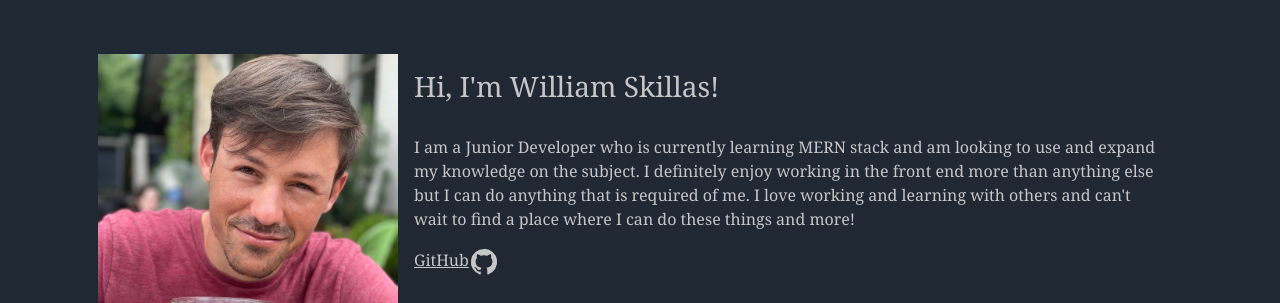
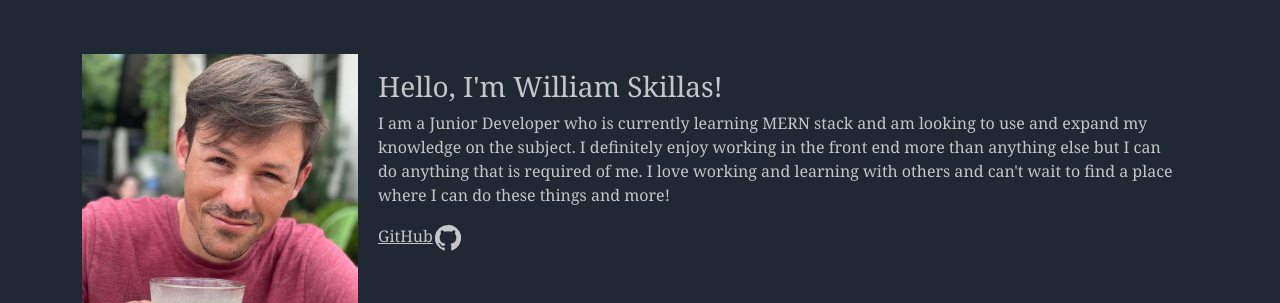
Before and after one commit to wmskillas/wmskillas-Portfolio, a React (Create React App) app in the folder wmskillas-portfolio/: page / in a window 1280 px wide. Shown: the part 2467-2770 px from the top of the page. Built offline with nearby package versions, Linux system fonts and the light colour scheme.

Commit message:
fixed some media screens so that text doesnt tear

```diff
--- a/wmskillas-portfolio/src/App.css
+++ b/wmskillas-portfolio/src/App.css
@@ -37,11 +37,11 @@
   }
 }
 
-.cardsize {
+.cardSize {
   width: 38rem;
 }
 
-.headerbg {
+.headerBg {
   background-color: #0b0c10;
 }
 
@@ -49,11 +49,12 @@ main {
   background-color: #1f2833;
   font-family: Georgia, "Times New Roman", Times, serif;
 }
-.myimage {
-  max-height: 25rem;
+.myImage {
+  max-height: 23rem;
+  float: left;
 }
 
-.headertitle {
+.headerTitle {
   font-size: 5rem;
   color: #66fcf1;
 }
@@ -91,3 +92,40 @@ main {
   font-size: 40px;
   font-weight: bold;
 }
+
+.projectWrap {
+  display: flex;
+  flex-wrap: wrap;
+  justify-content: center;
+}
+
+.aboutWrap {
+  display: flex;
+  flex-wrap: wrap;
+  align-items: flex-start;
+  flex-direction: column;
+}
+
+.aboutMargin {
+  margin-right: 20px;
+  margin-bottom: 10px;
+}
+
+.navAdjust {
+  padding-right: 10px;
+}
+
+@media screen and (max-width: 340px) {
+  .headerTitle {
+    font-size: 4rem;
+  }
+}
+
+@media screen and (max-width: 417px) {
+
+  .myImage {
+    display: flex;
+    float: none;
+    padding-left: 10px;
+  }
+}
--- a/wmskillas-portfolio/src/components/About.js
+++ b/wmskillas-portfolio/src/components/About.js
@@ -6,11 +6,11 @@ const About = () => {
   return (
     <section id="about">
       <div className="container my-5">
-        <div className=" d-flex m-3">
-          <img className="myimage d-flex" src={Me}></img>
-          <div className="m-3 textColor">
-            <h3>Hi, I'm William Skillas!</h3>
-            <br />
+        <div className="display-flex aboutWrap">
+          <div>
+          <img className="myImage aboutMargin" src={Me}></img>
+          <div className="m-3 textColor aboutText">
+            <h3 className="aboutText">Hello, I'm William Skillas!</h3>
             <p className="">
               I am a Junior Developer who is currently learning MERN stack and
               am looking to use and expand my knowledge on the subject. I
@@ -47,6 +47,7 @@ const About = () => {
             </div>
           </div>
         </div>
+        </div>
       </div>
     </section>
   );
--- a/wmskillas-portfolio/src/components/NavbarEl.js
+++ b/wmskillas-portfolio/src/components/NavbarEl.js
@@ -2,11 +2,11 @@ import React from "react";
 
 const NavbarEl = () => {
   return (
-    <header className=" p-4 text-light text-center headerbg">
+    <header className=" p-4 text-light text-center headerBg">
       <div className="text-decoration-none">
         <div>
           <h1>
-            <a className=" text-decoration-none headertitle" href="#about">
+            <a className=" text-decoration-none headerTitle" href="#about">
               William Skillas' Portfolio
             </a>
           </h1>
@@ -21,7 +21,7 @@ const NavbarEl = () => {
                 Projects
               </a>
               <a href="#contact" className="navbarColor">
-                Contact Me
+                Contact
               </a>
               {/* <a href="#resume" className="m-5 text-white">
                 Resume
--- a/wmskillas-portfolio/src/components/Projects.js
+++ b/wmskillas-portfolio/src/components/Projects.js
@@ -6,13 +6,13 @@ const Projects = () => {
   return (
     <section className="textColor" id="projects">
       <h1 className="text-center textColor my-5 titleSize">My Projects</h1>
-      <div className=" container col-8-md d-flex flex-wrap text-dark">
-      <div className="card cardsize m-3">
+      <div className=" container col-8-md projectWrap">
+      <div className="card cardSize m-3">
           <img
             src={Film}
             alt="filmphoto.img"
           ></img>
-          <div className="card-body headerbg textColor">
+          <div className="card-body headerBg textColor">
             <h2 className="card-title border-bottom border-dark">
               <strong>Photography and Film</strong>
             </h2>
@@ -31,12 +31,12 @@ const Projects = () => {
             </div>
           </div>
         </div>
-        <div className="card cardsize m-3">
+        <div className="card cardSize m-3">
           <img
             src="https://images.unsplash.com/photo-1607357221935-9133bb4b44ca?crop=entropy&cs=tinysrgb&fm=jpg&ixlib=rb-1.2.1&q=80&raw_url=true&ixid=MnwxMjA3fDB8MHxwaG90by1wYWdlfHx8fGVufDB8fHx8&auto=format&fit=crop&w=3270"
             alt="conspiracy.img"
           ></img>
-          <div className="card-body headerbg textColor">
+          <div className="card-body headerBg textColor">
             <h2 className="card-title border-bottom border-dark">
               <strong>The Theorist</strong>
             </h2>
@@ -58,12 +58,12 @@ const Projects = () => {
             </div>
           </div>
         </div>
-        <div className="card cardsize m-3">
+        <div className="card cardSize m-3">
           <img
             src="https://images.unsplash.com/photo-1504674900247-0877df9cc836?ixlib=rb-1.2.1&raw_url=true&q=80&fm=jpg&crop=entropy&cs=tinysrgb&ixid=MnwxMjA3fDB8MHxwaG90by1wYWdlfHx8fGVufDB8fHx8&auto=format&fit=crop&w=3270"
             alt="conspiracy.img"
           ></img>
-          <div className="card-body headerbg textColor">
+          <div className="card-body headerBg textColor">
             <h3 className="card-title border-bottom border-dark">
               <strong>Recipe Generator</strong>
             </h3>
```
